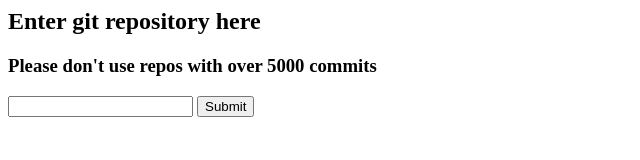
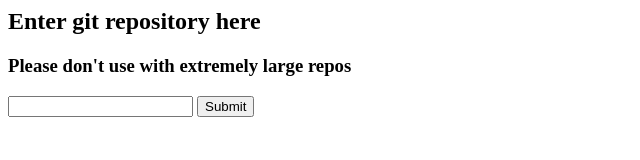
Before and after one commit to chan4est/Logger, a website: page index.html in a window 1280 px wide. Shown: the full height of the page, 0-640 px from the left. Drawn offline with Linux system fonts and the light colour scheme.

Commit message:
commits should not matter, its the size of the repo

```diff
--- a/index.html
+++ b/index.html
@@ -1,5 +1,5 @@
 <h2> Enter git repository here </h2>
-<h3> Please don't use repos with over 5000 commits </h3>
+<h3> Please don't use with extremely large repos </h3>
 <form action="/myform" method="GET">
   <input type="text" name="text" required />
   <input type="submit" value="Submit" />
```
